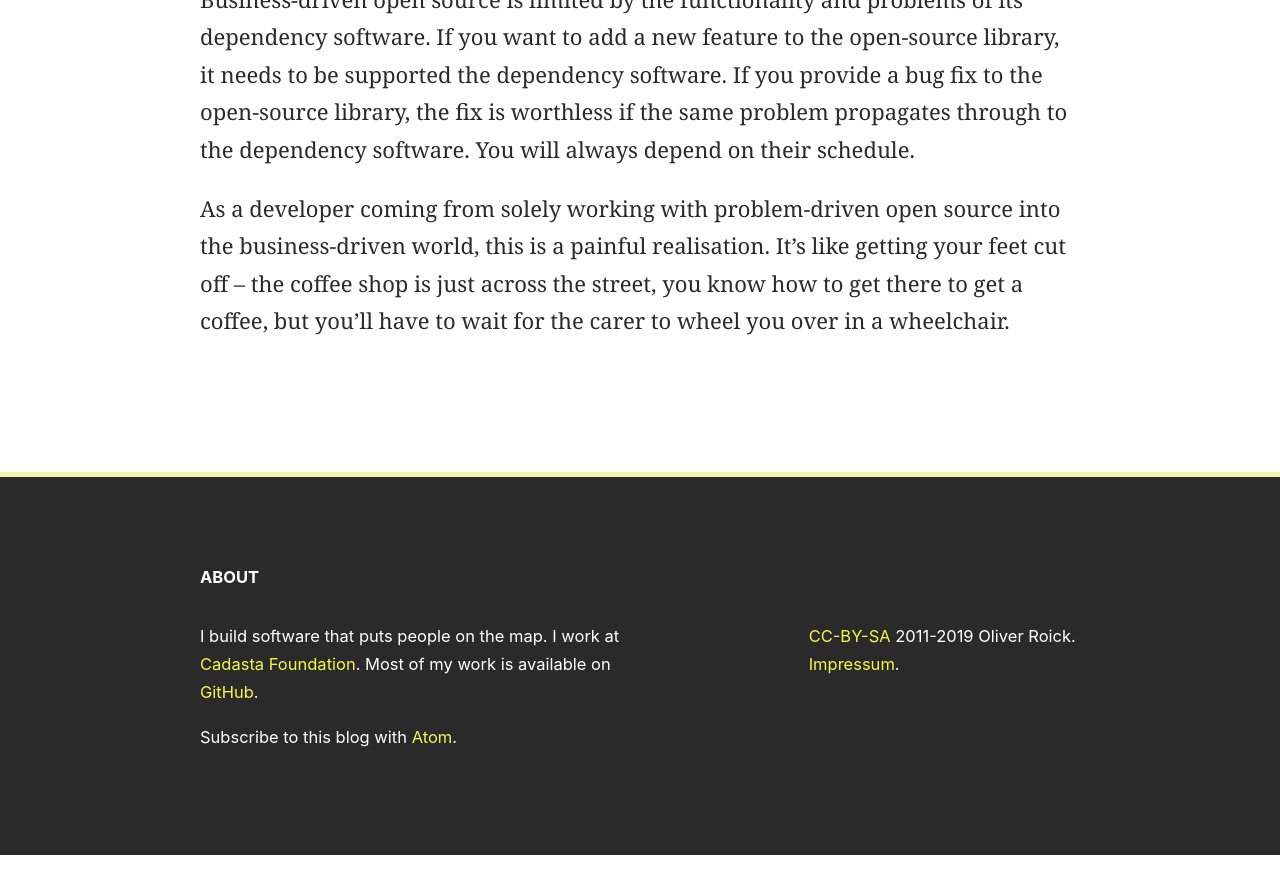
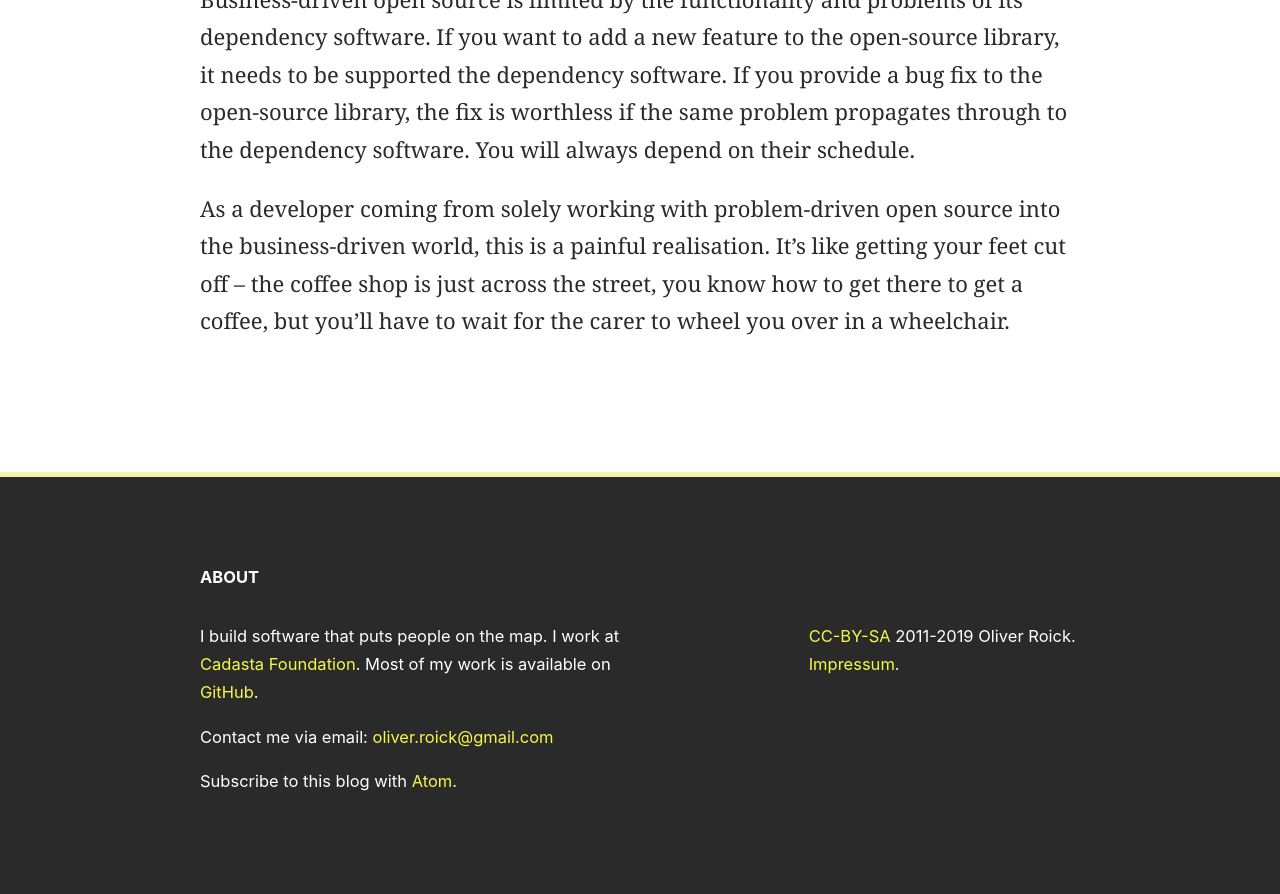
Before and after one commit to oliverroick/oliverroick.net, a Jekyll site: the page built from index.html, in a window 1280 px wide and 900 px high, scrolled down 1334 px. Shown: the top 894 px of the window. Built offline with Jekyll 4.4.1, drawn with Linux system fonts in a browser that asks for light colours; before the commit the page ends 2189 px from its top, so only the background shows below that.

Commit message:
Add email

```diff
--- a/_layouts/default.html
+++ b/_layouts/default.html
@@ -28,11 +28,11 @@
             <h1>About</h1>
             <div id="left">
                 <p>I build software that puts people on the map. I work at <a href="http://cadasta.org/">Cadasta Foundation</a>. Most of my work is available on <a href="https://github.com/oliverroick">GitHub</a>.</p>
+                <p>Contact me via email: <a href="mailto:oliver.roick@gmail.com">oliver.roick@gmail.com</a></p>
                 <p>Subscribe to this blog with <a href="/atom.xml" rel="alternate" type="application/atom+xml">Atom</a>.</p>
             </div>
             <div id="right">
                 <p><a rel="license" href="http://creativecommons.org/licenses/by-sa/3.0/">CC-BY-SA</a> 2011-2019 Oliver Roick. <a href="impressum.html">Impressum</a>.</p>
-
             </div>
         </div>
     </footer>
```
